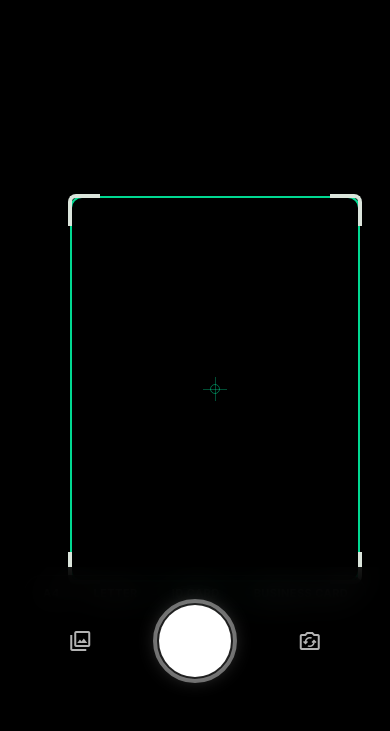
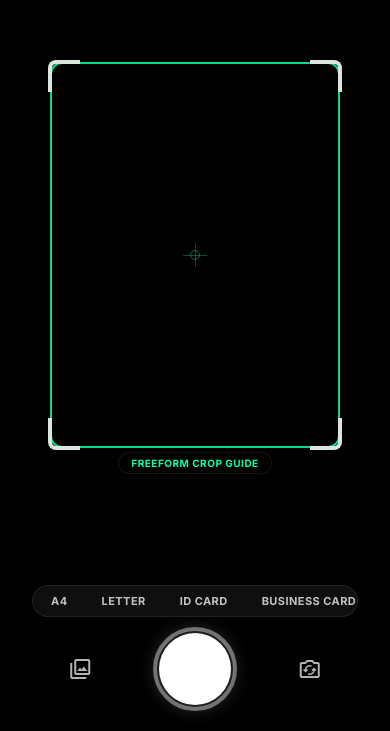
Before and after one commit to samRookie/quickscan, a React (Vite) app: page / in a window 390 px wide. Shown: the part 113-844 px from the top of the page. Built offline with nearby package versions, Linux system fonts and the light colour scheme; no server answers.

Commit message:
fix: responsive viewport, camera layout & scanner frame alignment

```diff
--- a/src/index.css
+++ b/src/index.css
@@ -1,4 +1,3 @@
-
 :root {
   --color-bg: #0c1510;
   --color-surface: #18221c;
@@ -23,8 +22,13 @@ html, body {
   background-color: #000000;
   color: var(--color-text);
   font-family: var(--font-inter);
-  min-height: 100vh;
-  min-height: 100dvh;
+  /* Use 100% height so the app-container can fill the real visible viewport.
+     100dvh adapts to mobile browser chrome (address bar showing/hiding).
+     overflow: hidden prevents the page-level scroll that was making the
+     app feel "stretched" on mobile. */
+  height: 100%;
+  height: 100dvh;
+  overflow: hidden;
   -webkit-font-smoothing: antialiased;
   overflow-x: hidden;
   user-select: none;
@@ -56,10 +60,12 @@ button:disabled {
 .app-container {
   width: 100%;
   max-width: 100vw;
-  min-height: 100vh;
+  height: 100%;
+  height: 100dvh;
   display: flex;
   flex-direction: column;
   position: relative;
+  overflow: hidden;
 }
 
 /* Fullscreen Camera */
@@ -105,11 +111,13 @@ button:disabled {
   left: 0;
   width: 100%;
   display: flex;
-  justify-content: space-around;
+  flex-direction: column;
   align-items: center;
-  padding: 32px 32px 48px;
+  gap: 10px;
+  /* Top padding + bottom padding that respects iOS home indicator / Android nav bar */
+  padding: 12px 32px calc(20px + env(safe-area-inset-bottom, 0px));
   z-index: 50;
-  background: rgba(0, 0, 0, 0.8);
+  background: rgba(0, 0, 0, 0.75);
   backdrop-filter: blur(16px);
   -webkit-backdrop-filter: blur(16px);
 }
@@ -183,12 +191,9 @@ button:disabled {
   pointer-events: none;
 }
 
+/* The scanner frame is sized by JSX inline styles (maxWidth + aspectRatio)
+   and centred by the flex scanner-overlay. Only keep decorative properties here. */
 .scanner-frame {
-  position: absolute;
-  top: 80px;
-  bottom: 140px;
-  left: 20px;
-  right: 20px;
   border: 2px solid rgba(0, 255, 171, 0.6);
   border-radius: 8px;
   box-shadow: 0 0 0 5000px rgba(0, 0, 0, 0.4);
@@ -247,7 +252,10 @@ button:disabled {
 
 /* Secondary Screens */
 .screen-container {
-  min-height: 100vh;
+  /* Exactly fill the real visible viewport — no page-level scroll */
+  height: 100%;
+  height: 100dvh;
+  overflow: hidden;
   background-color: var(--color-bg);
   color: var(--color-text);
   display: flex;
@@ -272,12 +280,17 @@ button:disabled {
 
 .content-area {
   flex: 1;
+  /* min-height: 0 is required for flex children to shrink and scroll internally
+     instead of pushing the page taller than the viewport */
+  min-height: 0;
   padding: 24px;
   display: flex;
   flex-direction: column;
   align-items: center;
   justify-content: center;
   position: relative;
+  overflow-y: auto;
+  -webkit-overflow-scrolling: touch;
 }
 
 /* Buttons */
--- a/src/screens/CameraScreen.jsx
+++ b/src/screens/CameraScreen.jsx
@@ -365,7 +365,7 @@ function CameraScreen({ onCapture }) {
       )}
 
       {/* Dynamic, format-aware alignment guide overlay */}
-      <div className="scanner-overlay" style={{ zIndex: 5 }}>
+      <div className="scanner-overlay" style={{ zIndex: 5, paddingTop: '72px', paddingBottom: '180px' }}>
         <div
           className="scanner-frame"
           style={{
@@ -374,7 +374,7 @@ function CameraScreen({ onCapture }) {
             maxWidth: frameDimensions.maxWidth,
             aspectRatio: frameDimensions.aspectRatio,
             border: isLowLight ? '2px solid #ffaa00' : '2px solid rgba(0, 255, 171, 0.85)',
-            boxShadow: '0 0 0 5000px rgba(0, 0, 0, 0.65)',
+            boxShadow: '0 0 0 5000px rgba(0, 0, 0, 0.55)',
             borderRadius: '12px',
             transition: 'all 0.3s cubic-bezier(0.4, 0, 0.2, 1)',
             display: 'flex',
@@ -437,29 +437,35 @@ function CameraScreen({ onCapture }) {
         muted
       />
 
-      {/* Dynamic Immersive Format Selector Pill Panel */}
-      <div style={{
-        position: 'absolute',
-        bottom: '120px',
-        left: 0,
-        right: 0,
-        display: 'flex',
-        justifyContent: 'center',
-        zIndex: 15,
-        padding: '0 24px'
-      }}>
+      {/* Hidden canvases */}
+      <canvas ref={canvasRef} style={{ display: 'none' }} />
+      <canvas ref={brightnessCanvasRef} width={10} height={10} style={{ display: 'none' }} />
+
+      {/* Hidden file input for gallery import */}
+      <input
+        ref={fileInputRef}
+        type="file"
+        accept="image/*"
+        style={{ display: 'none' }}
+        onChange={handleFileSelect}
+      />
+
+      {/* Bottom control bar — format presets + shutter controls stacked in one panel */}
+      <div className="bottom-bar">
+        {/* Format preset selector — always visible above the shutter row */}
         <div style={{
           display: 'flex',
           gap: '6px',
           overflowX: 'auto',
           scrollbarWidth: 'none',
           msOverflowStyle: 'none',
-          padding: '4px',
-          backgroundColor: 'rgba(0, 0, 0, 0.55)',
+          padding: '2px 4px',
+          backgroundColor: 'rgba(255, 255, 255, 0.06)',
           backdropFilter: 'blur(16px)',
           borderRadius: '24px',
           border: '1px solid rgba(255, 255, 255, 0.08)',
-          maxWidth: '100%',
+          width: '100%',
+          maxWidth: '420px',
         }} className="format-presets-scrollbar">
           {Object.values(FORMAT_PRESETS).map((preset) => {
             const isActive = selectedPresetId === preset.id;
@@ -468,6 +474,7 @@ function CameraScreen({ onCapture }) {
                 key={preset.id}
                 onClick={() => setSelectedPresetId(preset.id)}
                 style={{
+                  flex: '0 0 auto',
                   padding: '6px 14px',
                   fontSize: '11px',
                   fontWeight: '700',
@@ -487,23 +494,9 @@ function CameraScreen({ onCapture }) {
             );
           })}
         </div>
-      </div>
 
-      {/* Hidden canvases */}
-      <canvas ref={canvasRef} style={{ display: 'none' }} />
-      <canvas ref={brightnessCanvasRef} width={10} height={10} style={{ display: 'none' }} />
-
-      {/* Hidden file input for gallery import */}
-      <input
-        ref={fileInputRef}
-        type="file"
-        accept="image/*"
-        style={{ display: 'none' }}
-        onChange={handleFileSelect}
-      />
-
-      {/* Bottom control bar */}
-      <div className="bottom-bar">
+        {/* Shutter + utility controls row */}
+        <div style={{ display: 'flex', justifyContent: 'space-around', alignItems: 'center', width: '100%' }}>
           <button className="icon-btn" onClick={() => fileInputRef.current?.click()} title="Import from Gallery">
             <span className="material-symbols-outlined">photo_library</span>
           </button>
@@ -524,6 +517,7 @@ function CameraScreen({ onCapture }) {
           </button>
         </div>
       </div>
+    </div>
   );
 }
 
```
Lines whose indentation alone changed are shown as unchanged.
